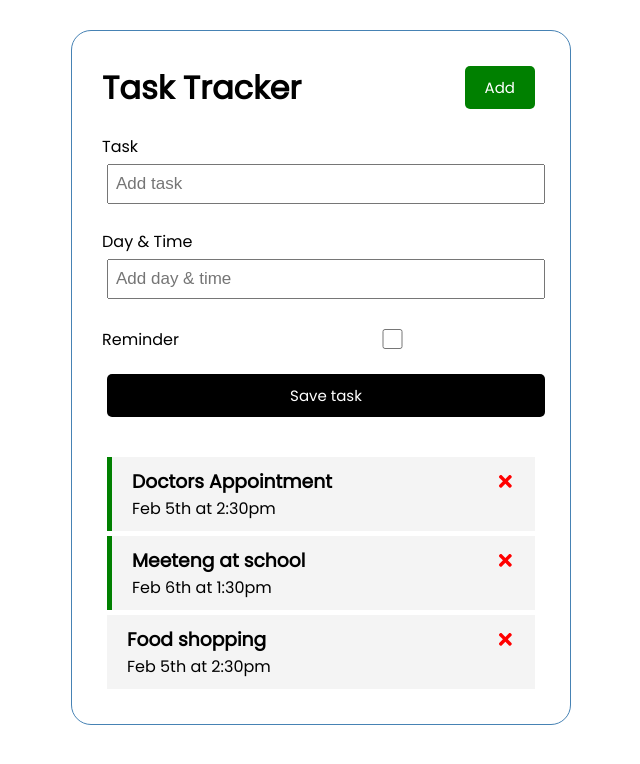
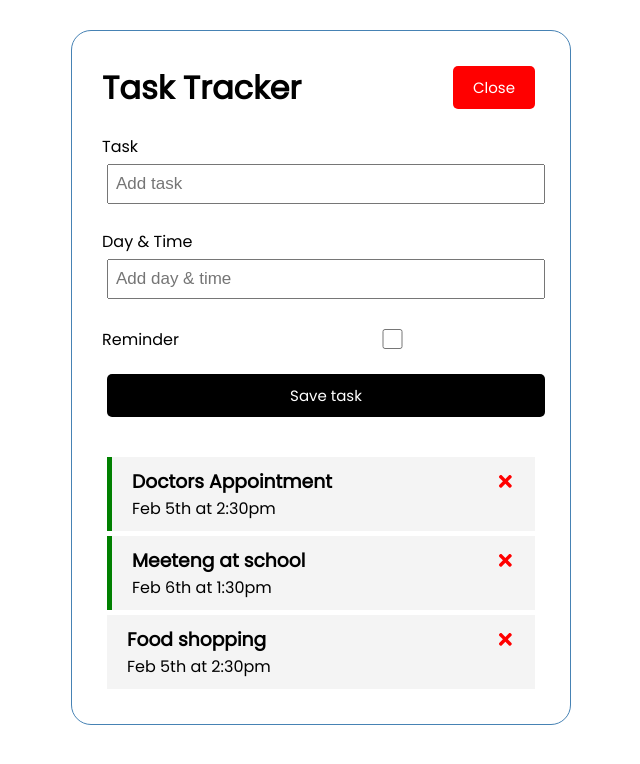
Before and after one commit to karchal/task-manager, a React (Create React App) app: page / in a window 1280 px wide. Both pictures are taken after a click on the button "Add". Shown: the top 764 px of the page, without its empty margins (319-959 px from the left). Built offline with nearby package versions, Linux system fonts and the light colour scheme.

Commit message:
show and hide add task form

```diff
--- a/src/App.js
+++ b/src/App.js
@@ -4,6 +4,7 @@
 import AddTask from "./components/AddTask";
 
 function App() {
+    const [showAddTask, setShowAddTask] = useState(false);
     const [tasks, setTasks] = useState([
         {
             id: 1,
@@ -23,7 +24,14 @@
             day: 'Feb 5th at 2:30pm',
             reminder: false,
         },
-    ])
+    ]);
+
+    // Add task
+    const addTask = (task) => {
+        const id = Math.floor(Math.random() * 10000);
+        const newTask = {id, ...task};
+        setTasks([...tasks, newTask]);
+    }
 
     // Delete task
     const deleteTask = (id) => {
@@ -41,9 +49,12 @@
 
     return (
         <div className="container">
-            <Header/>
-            <AddTask/>
-            {tasks.length > 0 ? (<Tasks
+            <Header
+                onAdd={() => setShowAddTask(!showAddTask)}
+                showAdd={showAddTask}
+            />
+            { showAddTask && <AddTask onAdd={addTask}/>}
+            { tasks.length > 0 ? (<Tasks
                 tasks={tasks}
                 onDelete={deleteTask}
                 onToggle={toggleReminder}
--- a/src/components/AddTask.js
+++ b/src/components/AddTask.js
@@ -2,12 +2,27 @@
 import {useState} from "react";
 
 
-const AddTask = () => {
+const AddTask = ({onAdd}) => {
     const [text, setText] = useState('');
     const [day, setDay] = useState('');
     const [reminder, setReminder] = useState(false);
+
+    const onSubmit = (e) => {
+        e.preventDefault();
+
+        if(!text){
+            alert('Please enter the task');
+        } else {
+            onAdd({text, day, reminder});
+
+            setText('');
+            setDay('');
+            setReminder(false);
+        }
+    }
+
     return (
-        <form className='add-form'>
+        <form className='add-form' onSubmit={onSubmit}>
             <div className='form-control'>
                 <label>Task</label>
                 <input type='text'
@@ -27,6 +42,7 @@
             <div className='form-control form-control-check'>
                 <label>Reminder</label>
                 <input type='checkbox'
+                       checked={reminder}
                        value={reminder}
                        onChange={(e) => setReminder(e.currentTarget.checked)}
                 />
--- a/src/components/Header.js
+++ b/src/components/Header.js
@@ -2,14 +2,16 @@
 import PropTypes from 'prop-types';
 import Button from "./Button";
 
-const Header = ({ title }) => {
-    const onClick = () => {
-        console.log('click')
-    }
+const Header = ({ title, onAdd, showAdd }) => {
+
     return (
         <header className='header'>
             <h1>{ title }</h1>
-            <Button color='green' text='Add' onClick={onClick}/>
+            <Button
+                color={ showAdd ? 'red' : 'green' }
+                text={ showAdd ? 'Close' : 'Add' }
+                onClick={onAdd}
+            />
         </header>
     );
 }
```
